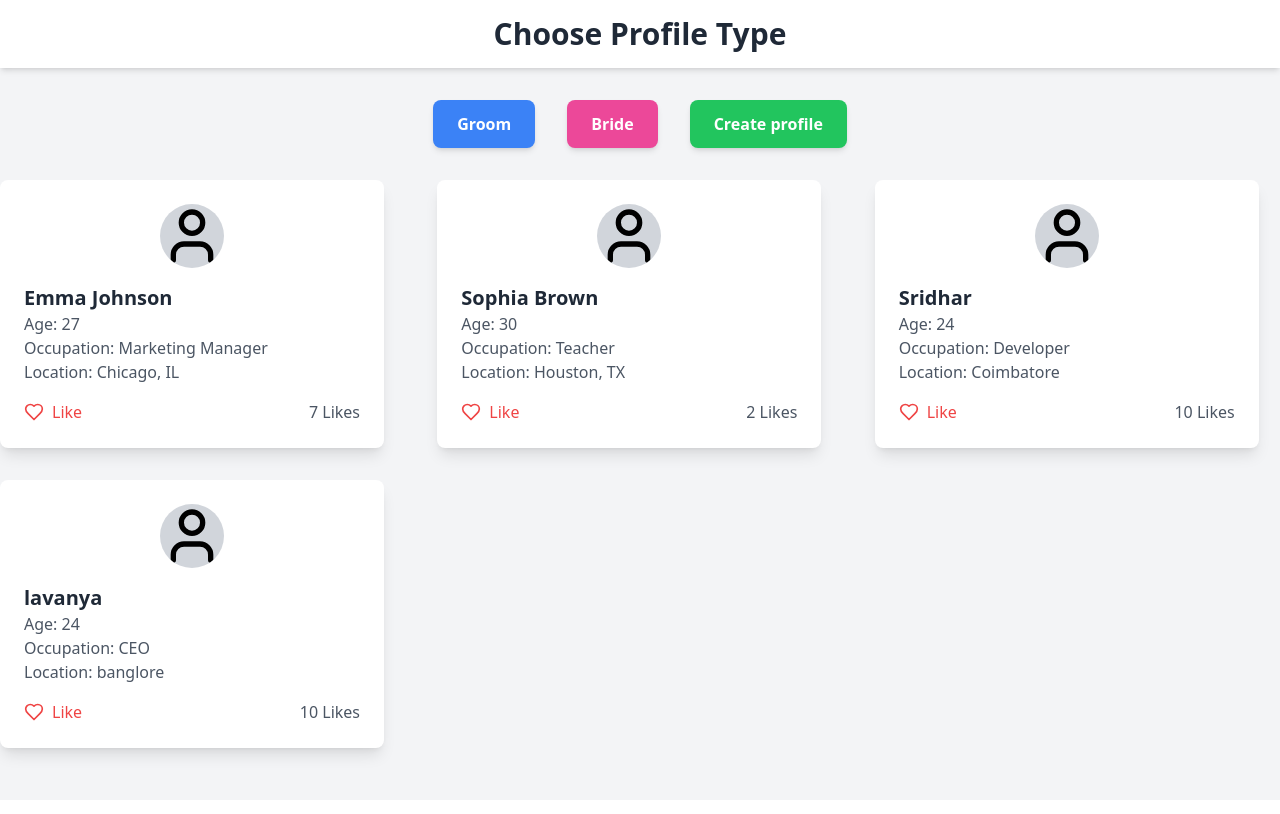
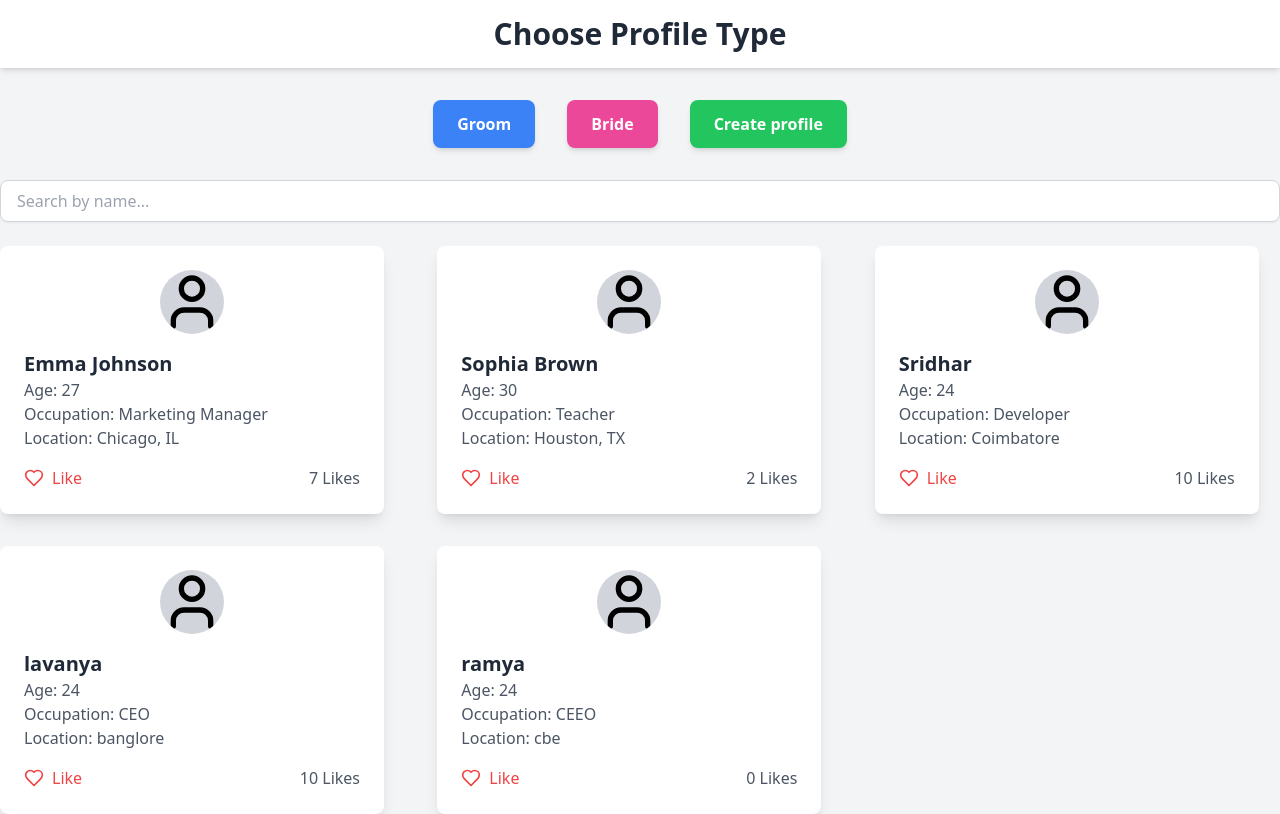
Before and after one commit to sridhar7601/React-Training-Presidio, a React (Vite) app in the folder day-4-MiniProject/: page /home/bride in a window 1280 px wide. Built offline with nearby package versions, Linux system fonts and the light colour scheme; data requests are answered from the project's data file; sample sign-in values are in the browser's storage.

Commit message:
Use context to provide data for all files

```diff
--- a/day-4-MiniProject/src/App.tsx
+++ b/day-4-MiniProject/src/App.tsx
@@ -1,8 +1,14 @@
+import React from 'react';
 import { RouterProvider } from 'react-router-dom';
+import { ProfileProvider } from '../src/components/contexts/ProfileContext';
 import router from './routes';
 
 function App() {
-  return <RouterProvider router={router} />;
+  return (
+    <ProfileProvider>
+      <RouterProvider router={router} />
+    </ProfileProvider>
+  );
 }
 
 export default App;
--- /dev/null
+++ b/day-4-MiniProject/src/components/contexts/ProfileContext.tsx
@@ -0,0 +1,65 @@
+import React, { createContext, useState, useEffect, useContext, ReactNode } from 'react';
+
+interface Profile {
+  id: number;
+  type: string;
+  name: string;
+  age: number;
+  occupation: string;
+  location: string;
+  likeCount: number;
+}
+
+interface ProfileContextType {
+  profiles: Profile[];
+  loading: boolean;
+  setProfiles: React.Dispatch<React.SetStateAction<Profile[]>>;
+  fetchProfiles: (type: string) => Promise<void>;
+  handleLike: (id: number) => void;
+}
+
+const ProfileContext = createContext<ProfileContextType | undefined>(undefined);
+
+export const ProfileProvider: React.FC<{ children: ReactNode }> = ({ children }) => {
+  const [profiles, setProfiles] = useState<Profile[]>([]);
+  const [loading, setLoading] = useState(true);
+
+  const fetchProfiles = async (type: string) => {
+    setLoading(true);
+    try {
+      const response = await fetch(`http://localhost:3001/profiles?type=${type}`);
+      const data = await response.json();
+
+      // Add 3 seconds delay before setting the profiles
+      setTimeout(() => {
+        setProfiles(data);
+        setLoading(false);
+      }, 2000);
+    } catch (error) {
+      console.error('Error fetching profiles:', error);
+      setLoading(false);
+    }
+  };
+
+  const handleLike = (id: number) => {
+    setProfiles(
+      profiles.map(profile =>
+        profile.id === id ? { ...profile, likeCount: profile.likeCount + 1 } : profile
+      )
+    );
+  };
+
+  return (
+    <ProfileContext.Provider value={{ profiles, loading, setProfiles, fetchProfiles, handleLike }}>
+      {children}
+    </ProfileContext.Provider>
+  );
+};
+
+export const useProfileContext = () => {
+  const context = useContext(ProfileContext);
+  if (context === undefined) {
+    throw new Error('useProfileContext must be used within a ProfileProvider');
+  }
+  return context;
+};
--- /dev/null
+++ b/day-4-MiniProject/src/components/hooks/useFetchProfiles.tsx
@@ -0,0 +1,39 @@
+import { useState, useEffect } from 'react';
+
+interface Profile {
+  id: number;
+  type: string;
+  name: string;
+  age: number;
+  occupation: string;
+  location: string;
+  likeCount: number;
+}
+
+export function useFetchProfiles(type: string) {
+  const [profiles, setProfiles] = useState<Profile[]>([]);
+  const [loading, setLoading] = useState(true);
+
+  useEffect(() => {
+    const fetchDataWithDelay = async () => {
+      setLoading(true);
+      try {
+        const response = await fetch(`http://localhost:3001/profiles?type=${type}`);
+        const data = await response.json();
+
+        // Add 3 seconds delay before setting the profiles
+        setTimeout(() => {
+          setProfiles(data);
+          setLoading(false);
+        }, 0);
+      } catch (error) {
+        console.error('Error fetching profiles:', error);
+        setLoading(false);
+      }
+    };
+
+    fetchDataWithDelay();
+  }, [type]);
+
+  return { profiles, loading, setProfiles };
+}
--- a/day-4-MiniProject/src/components/pages/GroomProfiles.tsx
+++ /dev/null
@@ -1,82 +0,0 @@
-import { useState, useEffect } from 'react';
-import { User, Heart } from 'lucide-react';
-
-interface Profile {
-  id: number;
-  type: string;
-  name: string;
-  age: number;
-  occupation: string;
-  location: string;
-  likeCount: number;
-}
-
-export default function GroomProfiles() {
-  const [profiles, setProfiles] = useState<Profile[]>([]);
-  const [loading, setLoading] = useState(true);
-
-  useEffect(() => {
-    const fetchDataWithDelay = async () => {
-      const response = await fetch('http://localhost:3001/profiles?type=groom');
-      const data = await response.json();
-      setTimeout(() => {
-        setProfiles(data);
-        setLoading(false);
-      }, 4000);
-    };
-
-    fetchDataWithDelay();
-  }, []);
-
-  const handleLike = (id: number) => {
-    setProfiles(
-      profiles.map((profile) =>
-        profile.id === id ? { ...profile, likeCount: profile.likeCount + 1 } : profile
-      )
-    );
-  };
-
-  if (loading) {
-    return (
-      <div className="grid grid-cols-1 md:grid-cols-2 lg:grid-cols-3 gap-8">
-        {Array(6).fill().map((_, index) => (
-          <div key={index} className="bg-white p-6 rounded-lg shadow-lg max-w-sm animate-pulse">
-            <div className="flex items-center justify-center mb-4">
-              <div className="h-16 w-16 bg-gray-300 rounded-full"></div>
-            </div>
-            <div className="h-4 bg-gray-300 rounded w-3/4 mb-4"></div>
-            <div className="h-4 bg-gray-300 rounded w-1/2 mb-4"></div>
-            <div className="h-4 bg-gray-300 rounded w-2/3 mb-4"></div>
-            <div className="h-4 bg-gray-300 rounded w-1/3"></div>
-          </div>
-        ))}
-      </div>
-    );
-  }
-
-  return (
-    <div className="grid grid-cols-1 md:grid-cols-2 lg:grid-cols-3 gap-8">
-      {profiles.map(profile => (
-        <div key={profile.id} className="bg-white p-6 rounded-lg shadow-lg max-w-sm">
-          <div className="flex items-center justify-center mb-4">
-            <User className="h-16 w-16 bg-gray-300 rounded-full" />
-          </div>
-          <h3 className="text-xl font-bold text-gray-800">{profile.name}</h3>
-          <p className="text-gray-600">Age: {profile.age}</p>
-          <p className="text-gray-600">Occupation: {profile.occupation}</p>
-          <p className="text-gray-600">Location: {profile.location}</p>
-          <div className="mt-4 flex items-center justify-between">
-            <button
-              className="text-red-500 flex items-center"
-              onClick={() => handleLike(profile.id)}
-            >
-              <Heart className="w-5 h-5 mr-2" />
-              Like
-            </button>
-            <p className="text-gray-600">{profile.likeCount} Likes</p>
-          </div>
-        </div>
-      ))}
-    </div>
-  );
-}
--- a/day-4-MiniProject/src/components/pages/ProfileCreate.tsx
+++ b/day-4-MiniProject/src/components/pages/ProfileCreate.tsx
@@ -1,5 +1,6 @@
-import { useState } from 'react';
+import React, { useState } from 'react';
 import { useNavigate } from 'react-router-dom';
+import { useProfileContext } from './../contexts/ProfileContext';
 
 interface Profile {
   type: 'groom' | 'bride';
@@ -20,8 +21,9 @@ export default function ProfileCreate() {
     likeCount: 0,
   });
   const navigate = useNavigate();
+  const { profiles, setProfiles } = useProfileContext();
 
-  const handleChange = (event: React.ChangeEvent<HTMLInputElement>) => {
+  const handleChange = (event: React.ChangeEvent<HTMLInputElement | HTMLSelectElement>) => {
     setProfile({
       ...profile,
       [event.target.name]: event.target.value,
@@ -41,6 +43,8 @@ export default function ProfileCreate() {
       });
 
       if (response.ok) {
+        const newProfile = await response.json();
+        setProfiles([...profiles, newProfile]);
         navigate('/home');
       } else {
         console.error('Error creating profile:', await response.json());
--- a/day-4-MiniProject/src/components/pages/Profiles.tsx
+++ b/day-4-MiniProject/src/components/pages/Profiles.tsx
@@ -1,49 +1,34 @@
-import { useState, useEffect } from 'react';
+import React, { useState, useEffect } from 'react';
 import { User, Heart } from 'lucide-react';
 import { useParams } from 'react-router-dom';
-
-interface Profile {
-  id: number;
-  type: string;
-  name: string;
-  age: number;
-  occupation: string;
-  location: string;
-  likeCount: number;
-}
-
+import { useProfileContext } from '../../components/contexts/ProfileContext';
 export default function Profiles() {
-  let { type } = useParams();
-  const [profiles, setProfiles] = useState<Profile[]>([]);
-  const [loading, setLoading] = useState(true);
-  console.log(type,"type")
+  const { type } = useParams<{ type: string }>();
+  const { profiles, loading, fetchProfiles, handleLike } = useProfileContext();
+  const [filteredProfiles, setFilteredProfiles] = useState(profiles);
+  const [searchTerm, setSearchTerm] = useState<string>('');
 
   useEffect(() => {
-    const fetchDataWithDelay = async () => {
-      setLoading(true);
-      const response = await fetch(`http://localhost:3001/profiles?type=${type}`);
-      const data = await response.json();
-      setTimeout(() => {
-        setProfiles(data);
-        setLoading(false);
-      }, 4000); // 4-second delay
-    };
-
-    fetchDataWithDelay();
+    if (type) {
+      fetchProfiles(type);
+    }
   }, [type]);
 
-  const handleLike = (id: number) => {
-    setProfiles(
-      profiles.map((profile) =>
-        profile.id === id ? { ...profile, likeCount: profile.likeCount + 1 } : profile
-      )
+  useEffect(() => {
+    if (searchTerm === '') {
+      setFilteredProfiles(profiles);
+    } else {
+      const filtered = profiles.filter(profile =>
+        profile.name.toLowerCase().includes(searchTerm.toLowerCase())
       );
-  };
+      setFilteredProfiles(filtered);
+    }
+  }, [searchTerm, profiles]);
 
   if (loading) {
     return (
       <div className="grid grid-cols-1 md:grid-cols-2 lg:grid-cols-3 gap-8">
-        {Array(6).fill().map((_, index) => (
+        {Array(6).fill(null).map((_, index) => (
           <div key={index} className="bg-white p-6 rounded-lg shadow-lg max-w-sm animate-pulse">
             <div className="flex items-center justify-center mb-4">
               <div className="h-16 w-16 bg-gray-300 rounded-full"></div>
@@ -59,8 +44,19 @@ export default function Profiles() {
   }
 
   return (
+    <div>
+      <div className="mb-6">
+        <input
+          type="text"
+          placeholder="Search by name..."
+          value={searchTerm}
+          onChange={(e) => setSearchTerm(e.target.value)}
+          className="px-4 py-2 border border-gray-300 rounded-lg shadow-sm focus:outline-none focus:ring-2 focus:ring-blue-500 focus:border-blue-500 w-full"
+        />
+      </div>
+
       <div className="grid grid-cols-1 md:grid-cols-2 lg:grid-cols-3 gap-8">
-      {profiles.map(profile => (
+        {filteredProfiles.map(profile => (
           <div key={profile.id} className="bg-white p-6 rounded-lg shadow-lg max-w-sm">
             <div className="flex items-center justify-center mb-4">
               <User className="h-16 w-16 bg-gray-300 rounded-full" />
@@ -82,5 +78,10 @@ export default function Profiles() {
           </div>
         ))}
       </div>
+
+      {filteredProfiles.length === 0 && !loading && (
+        <div className="text-center text-gray-500">No profiles found</div>
+      )}
+    </div>
   );
 }
--- a/day-4-MiniProject/src/db.json
+++ b/day-4-MiniProject/src/db.json
@@ -62,7 +62,6 @@
       "occupation": "dev",
       "location": "cbe",
       "likeCount": 10
-
     },
     {
       "id": "184a",
@@ -72,7 +71,15 @@
       "occupation": "CEO",
       "location": "banglore",
       "likeCount": 10
-
+    },
+    {
+      "id": "3ba1",
+      "type": "bride",
+      "name": "ramya",
+      "age": "24",
+      "occupation": "CEEO",
+      "location": "cbe",
+      "likeCount": 0
     }
   ]
 }
```
Also changed, not shown: day-4-MiniProject/src/components/pages/BrideProfiles.tsx (deleted, +0 -85 lines). Lines whose indentation alone changed are shown as unchanged.
